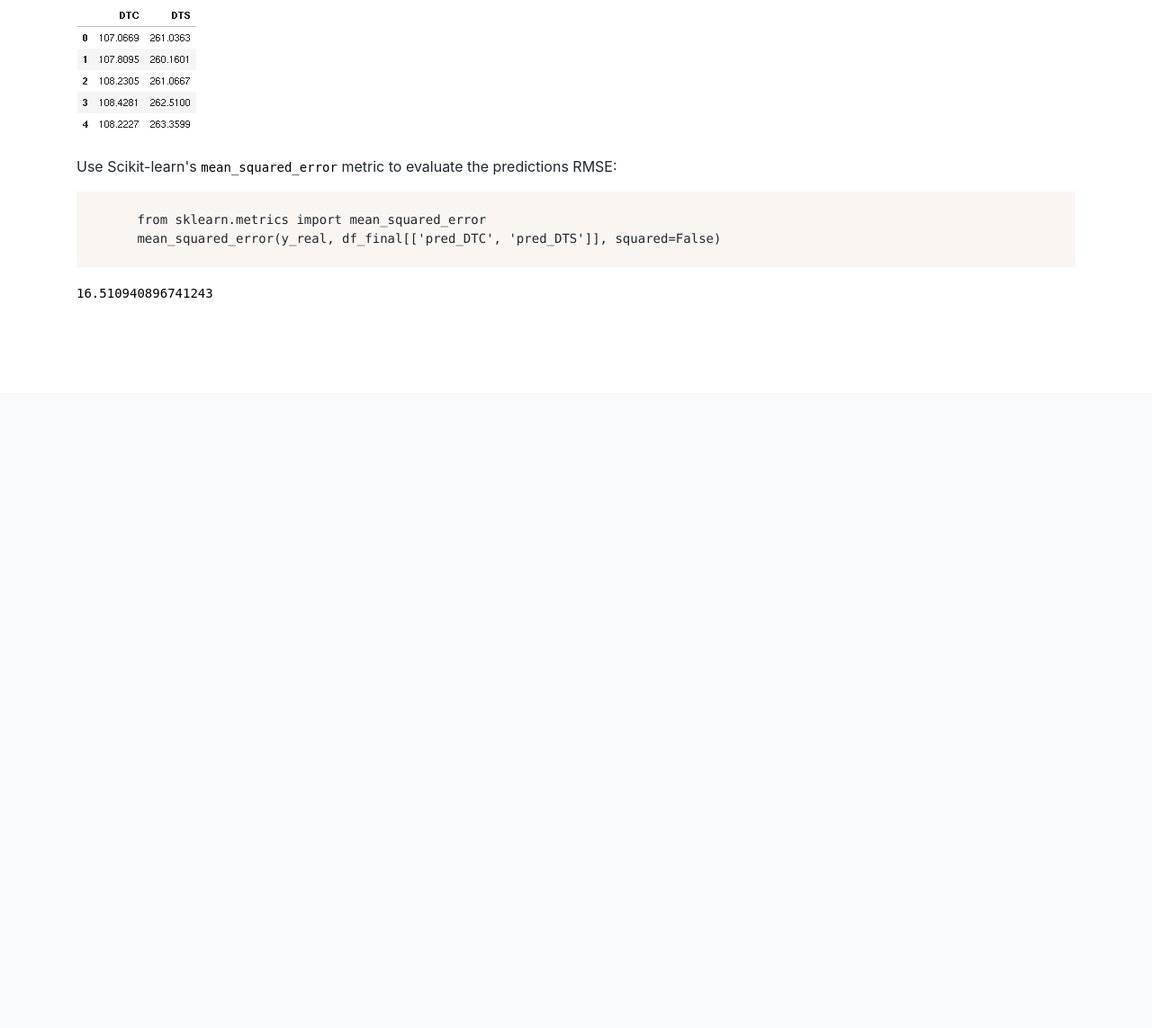
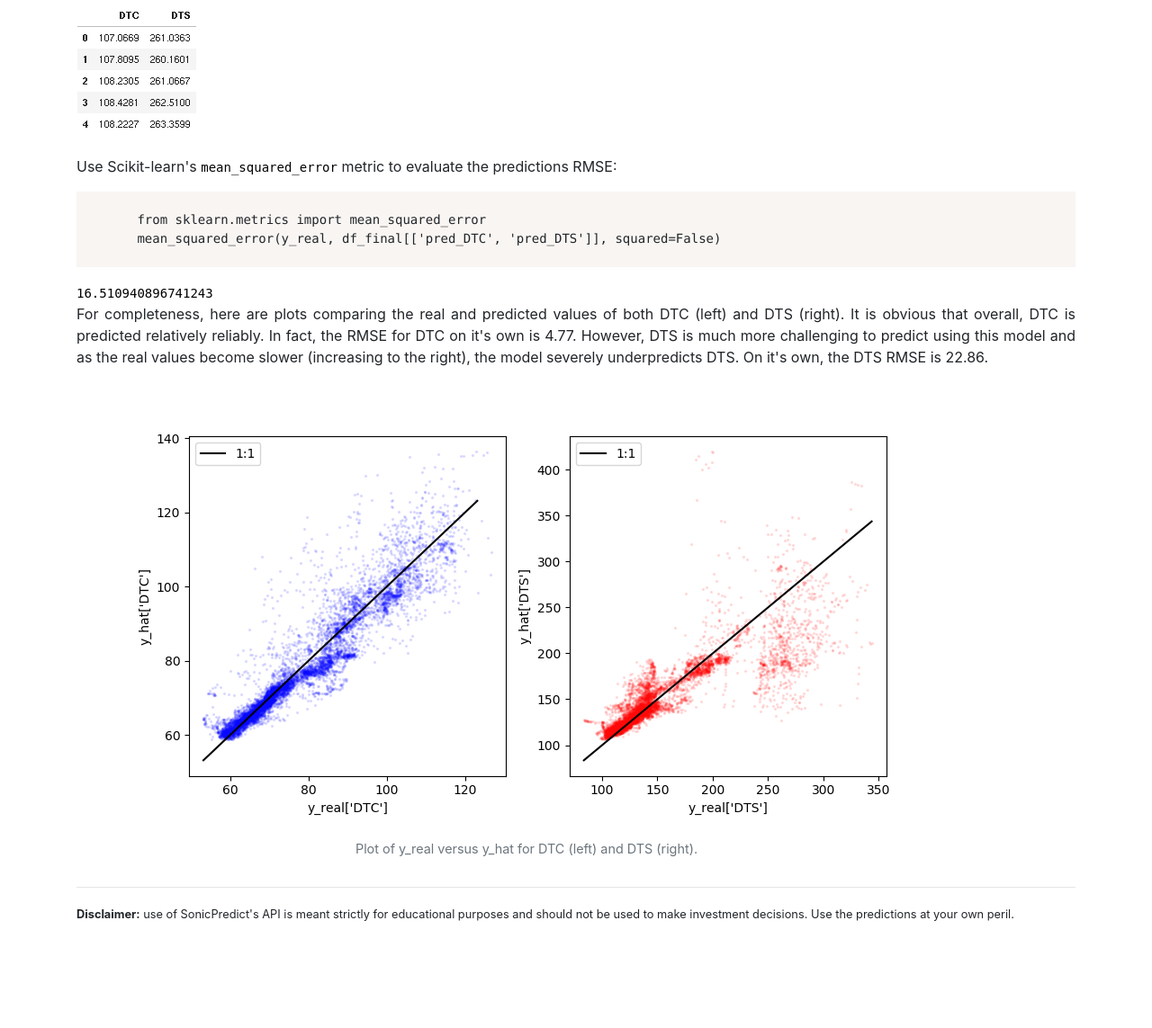
Before and after one commit to bdowdell/flask_sonic_log_predict, a Flask app: page / in a window 1280 px wide. Shown: the part 2788-3931 px from the top of the page at 90% size. Before the commit the page ends 3119 px from the top, so only its background shows below. Run offline with Flask 2, Linux system fonts and the light colour scheme; parts of the project's set-up code (start-up, migrations or seed data) failed here and were passed over; some libraries are stand-ins or nearby versions.

Commit message:
adds plot of y_real vs y_hat and updates index.html

```diff
--- a/app/templates/index.html
+++ b/app/templates/index.html
@@ -121,4 +121,21 @@
         mean_squared_error(y_real, df_final[['pred_DTC', 'pred_DTS']], squared=False)
     </code></pre>
     <code style="color: black; font-family:monospace;">16.510940896741243</code>
+    <p class="text-justify">
+        For completeness, here are plots comparing the real and predicted values of both DTC (left) and DTS (right). It is
+        obvious that overall, DTC is predicted relatively reliably. In fact, the RMSE for DTC on it's own is 4.77. However,
+        DTS is much more challenging to predict using this model and as the real values become slower (increasing to the right),
+        the model severely underpredicts DTS. On it's own, the DTS RMSE is 22.86.
+    </p>
+    <figure class="figure">
+        <img src="../static/img/residual_plot.png" class="figure-img img-fluid rounded mx-auto d-block" alt="y vs y_hat" loading="lazy">
+        <figcaption class="figure-caption text-center">Plot of y_real versus y_hat for DTC (left) and DTS (right).</figcaption>
+    </figure>
+    <hr />
+    <p class="text-justify">
+        <small>
+            <strong>Disclaimer:</strong> use of SonicPredict's API is meant strictly for educational purposes and should not be used to
+            make investment decisions. Use the predictions at your own peril.
+        </small>
+    </p>
 {% endblock %}
```
Also changed, not shown: app/static/img/residual_plot.png (added).
